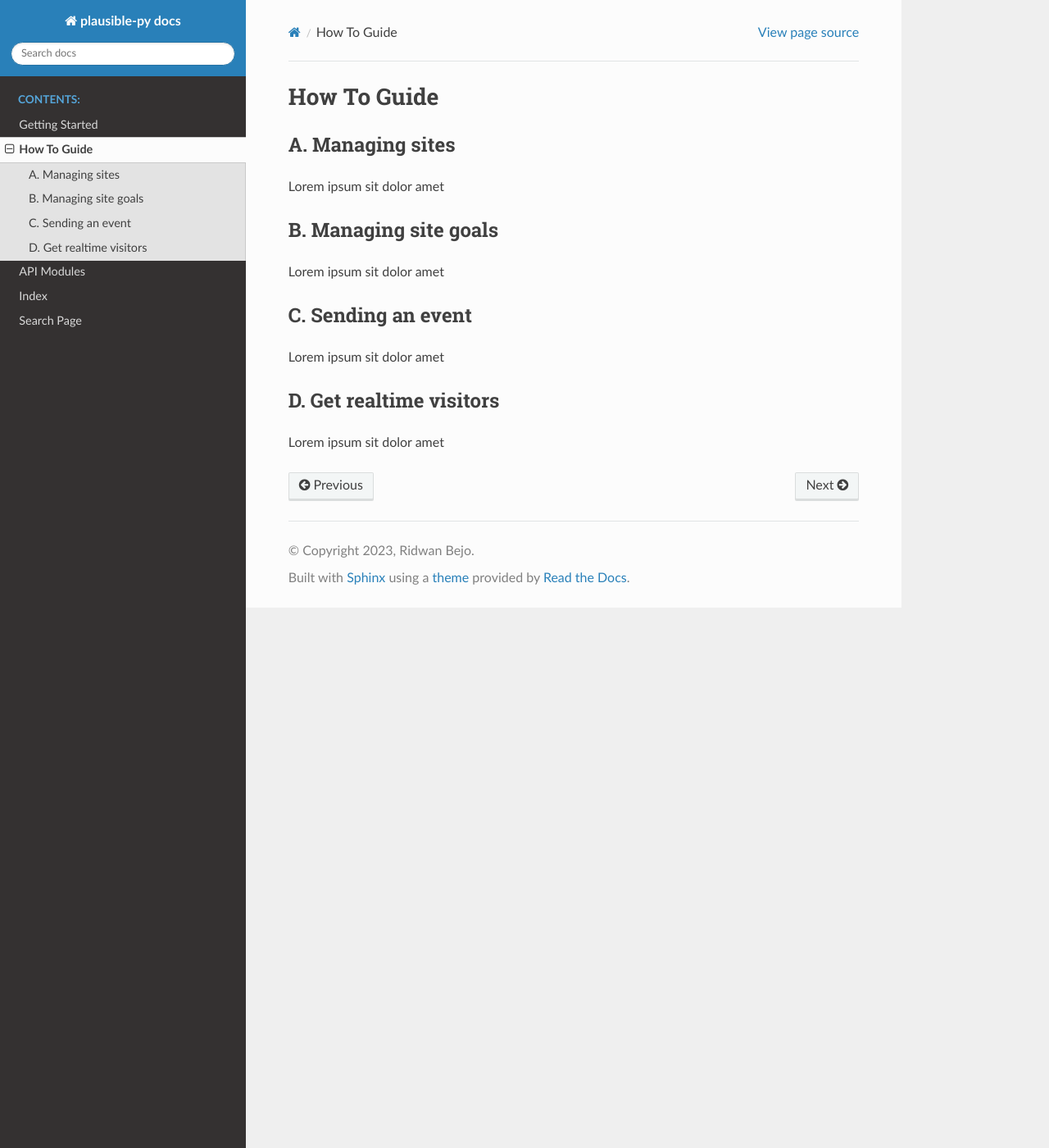
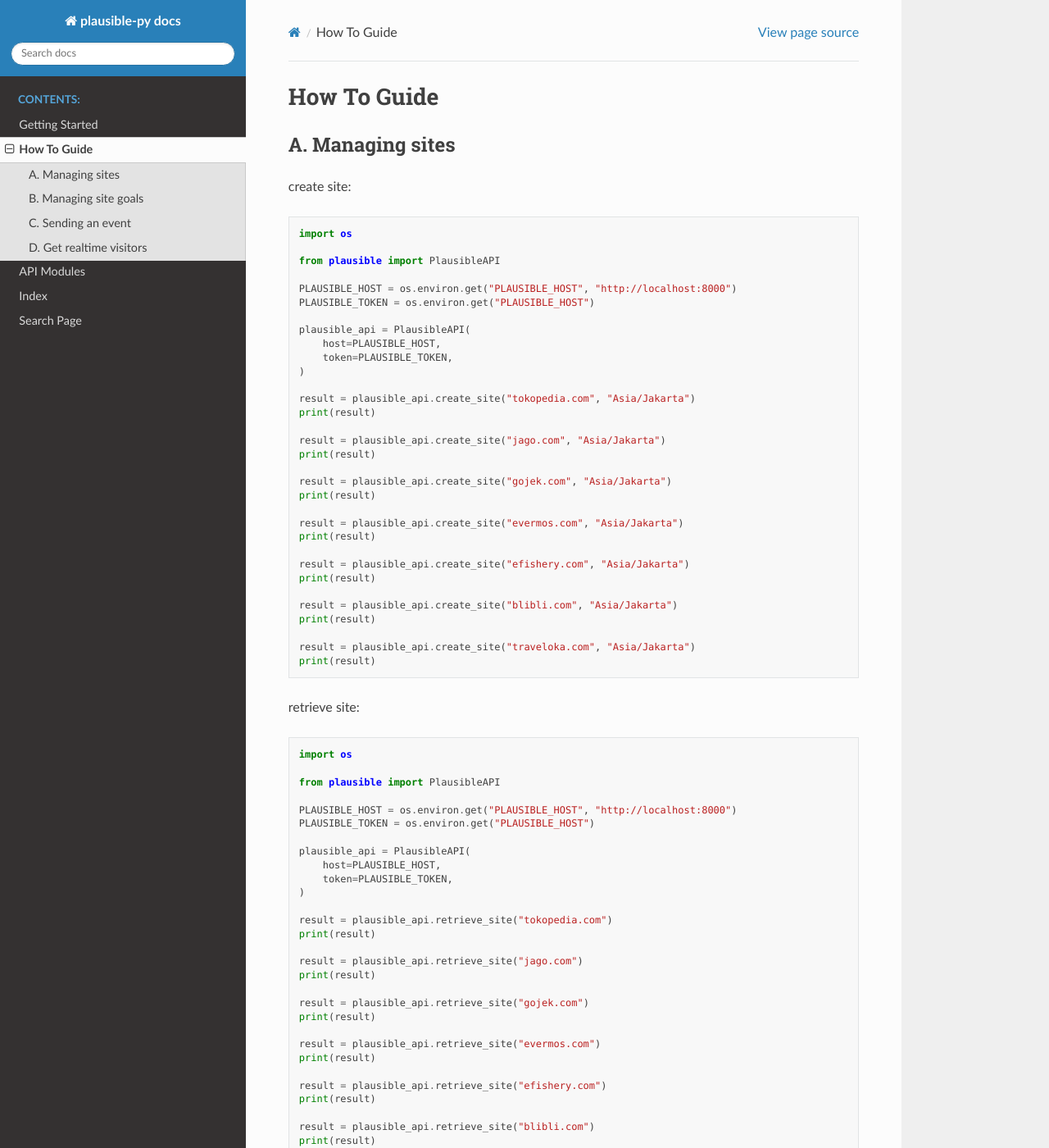
Before and after one commit to ridwanbejo/plausible-py, a Sphinx documentation site: the page built from docs/source/how-to-guide.rst, in a window 1280 px wide and 1400 px high. Shown: the whole window at 82% size. Built offline with Sphinx 7.4.7 and the Read the Docs theme 2.0.0, drawn with Linux system fonts in a browser that asks for light colours; some of the changed text lies outside the part shown.

Commit message:
issue-1 || add snippet to getting started and manage site

```diff
--- a/docs/source/how-to-guide.rst
+++ b/docs/source/how-to-guide.rst
@@ -4,7 +4,138 @@ How To Guide
 A. Managing sites
 *****************
 
-Lorem ipsum sit dolor amet
+create site:
+
+.. code-block:: python3
+
+	import os
+
+	from plausible import PlausibleAPI
+
+	PLAUSIBLE_HOST = os.environ.get("PLAUSIBLE_HOST", "http://localhost:8000")
+	PLAUSIBLE_TOKEN = os.environ.get("PLAUSIBLE_HOST")
+
+	plausible_api = PlausibleAPI(
+	    host=PLAUSIBLE_HOST,
+	    token=PLAUSIBLE_TOKEN,
+	)
+
+	result = plausible_api.create_site("tokopedia.com", "Asia/Jakarta")
+	print(result)
+
+	result = plausible_api.create_site("jago.com", "Asia/Jakarta")
+	print(result)
+
+	result = plausible_api.create_site("gojek.com", "Asia/Jakarta")
+	print(result)
+
+	result = plausible_api.create_site("evermos.com", "Asia/Jakarta")
+	print(result)
+
+	result = plausible_api.create_site("efishery.com", "Asia/Jakarta")
+	print(result)
+
+	result = plausible_api.create_site("blibli.com", "Asia/Jakarta")
+	print(result)
+
+	result = plausible_api.create_site("traveloka.com", "Asia/Jakarta")
+	print(result)
+
+
+retrieve site:
+
+.. code-block:: python3
+
+	import os
+
+	from plausible import PlausibleAPI
+
+	PLAUSIBLE_HOST = os.environ.get("PLAUSIBLE_HOST", "http://localhost:8000")
+	PLAUSIBLE_TOKEN = os.environ.get("PLAUSIBLE_HOST")
+
+	plausible_api = PlausibleAPI(
+	    host=PLAUSIBLE_HOST,
+	    token=PLAUSIBLE_TOKEN,
+	)
+
+	result = plausible_api.retrieve_site("tokopedia.com")
+	print(result)
+
+	result = plausible_api.retrieve_site("jago.com")
+	print(result)
+
+	result = plausible_api.retrieve_site("gojek.com")
+	print(result)
+
+	result = plausible_api.retrieve_site("evermos.com")
+	print(result)
+
+	result = plausible_api.retrieve_site("efishery.com")
+	print(result)
+
+	result = plausible_api.retrieve_site("blibli.com")
+	print(result)
+
+	result = plausible_api.retrieve_site("traveloka.com")
+	print(result)
+
+update site:
+
+.. code-block:: python3
+
+	import os
+
+	from plausible import PlausibleAPI
+
+	PLAUSIBLE_HOST = os.environ.get("PLAUSIBLE_HOST", "http://localhost:8000")
+	PLAUSIBLE_TOKEN = os.environ.get("PLAUSIBLE_HOST")
+
+	plausible_api = PlausibleAPI(
+	    host=PLAUSIBLE_HOST,
+	    token=PLAUSIBLE_TOKEN,
+	)
+
+	result = plausible_api.update_site("jago.com", "bankjago.com")
+	print(result)
+
+	result = plausible_api.retrieve_site("bankjago.com")
+	print(result)
+
+delete site:
+
+.. code-block:: python3
+
+	import os
+
+	from plausible import PlausibleAPI
+
+	PLAUSIBLE_HOST = os.environ.get("PLAUSIBLE_HOST", "http://localhost:8000")
+	PLAUSIBLE_TOKEN = os.environ.get("PLAUSIBLE_HOST")
+
+	plausible_api = PlausibleAPI(
+	    host=PLAUSIBLE_HOST,
+	    token=PLAUSIBLE_TOKEN,
+	)
+
+	result = plausible_api.delete_site("tokopedia.com")
+	print(result)
+
+	result = plausible_api.delete_site("jago.com")
+	print(result)
+
+	result = plausible_api.delete_site("gojek.com")
+	print(result)
+
+	result = plausible_api.delete_site("evermos.com")
+	print(result)
+
+	result = plausible_api.delete_site("efishery.com")
+	print(result)
+	result = plausible_api.delete_site("blibli.com")
+	print(result)
+
+	result = plausible_api.delete_site("traveloka.com")
+	print(result)
 
 
 B. Managing site goals
```
Also changed, not shown: docs/source/getting-started.rst (+19 -0 lines).
